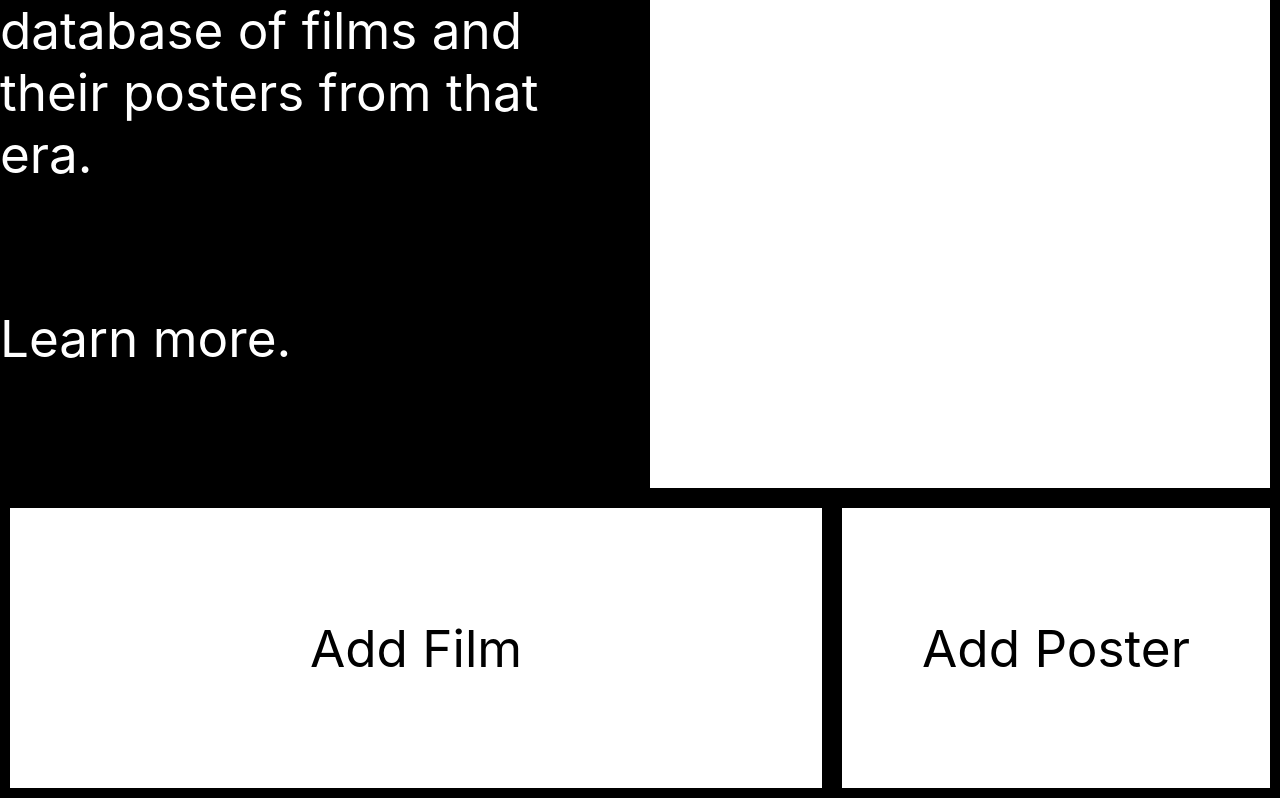
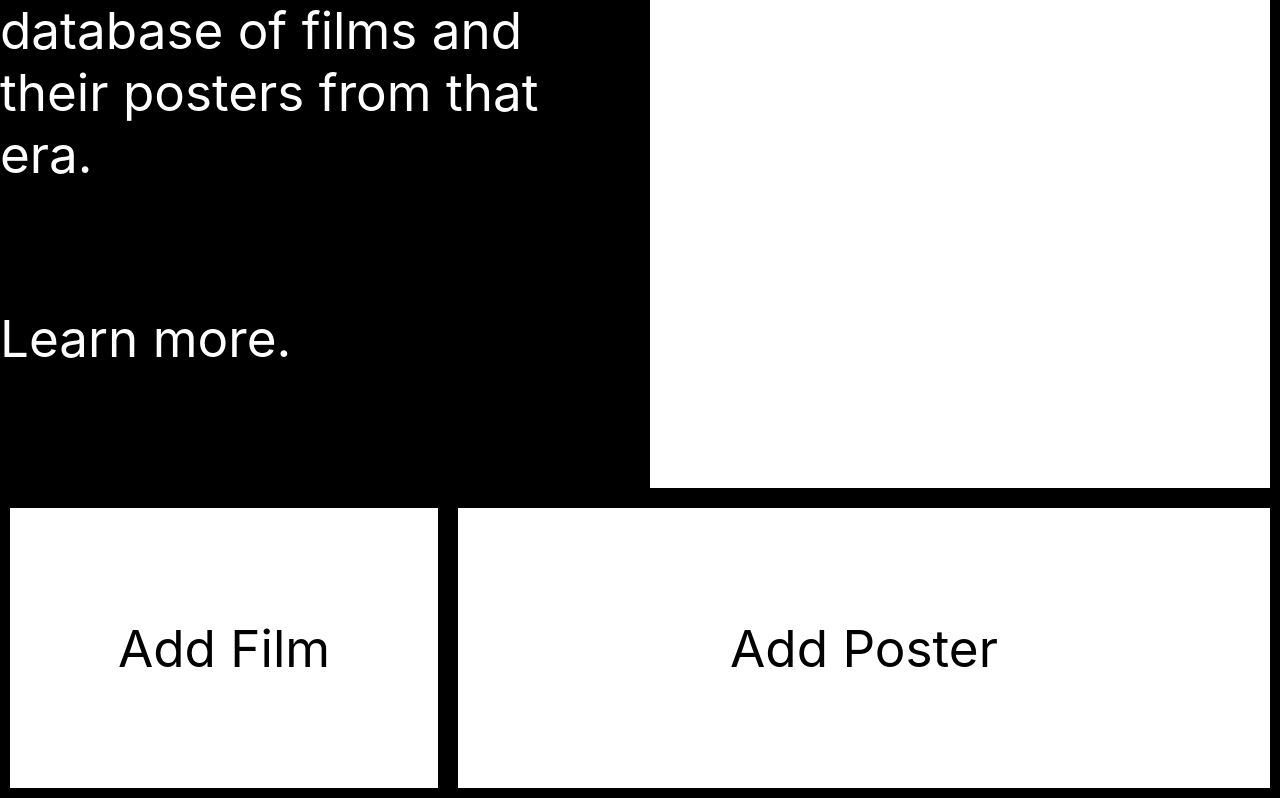
Before and after one commit to eterral/realist-socialism, a React (Create React App) app in the folder front-end/client/: page / in a window 1280 px wide. Shown: the part 1102-1900 px from the top of the page. Built offline with nearby package versions, Linux system fonts and the light colour scheme; no server answers.

Commit message:
adjusting home css

```diff
--- a/front-end/client/src/screens/home/Home.css
+++ b/front-end/client/src/screens/home/Home.css
@@ -37,7 +37,7 @@
     justify-content: center;
     align-items: center;
     height: 300px;
-    width: 65vw;
+    width: 35vw;
     border-style: solid;
     border-width: 10px;
     font-size: 4vw;
@@ -49,7 +49,7 @@
     justify-content: center;
     align-items: center;
     height: 300px;
-    width: 35vw;
+    width: 65vw;
     border-style: solid;
     border-width: 10px;
     font-size: 4vw;
```
